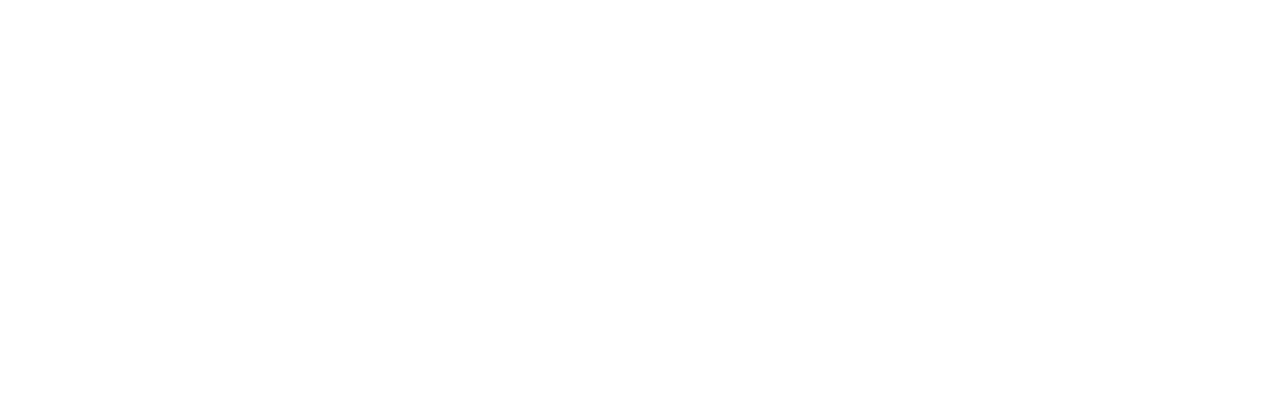
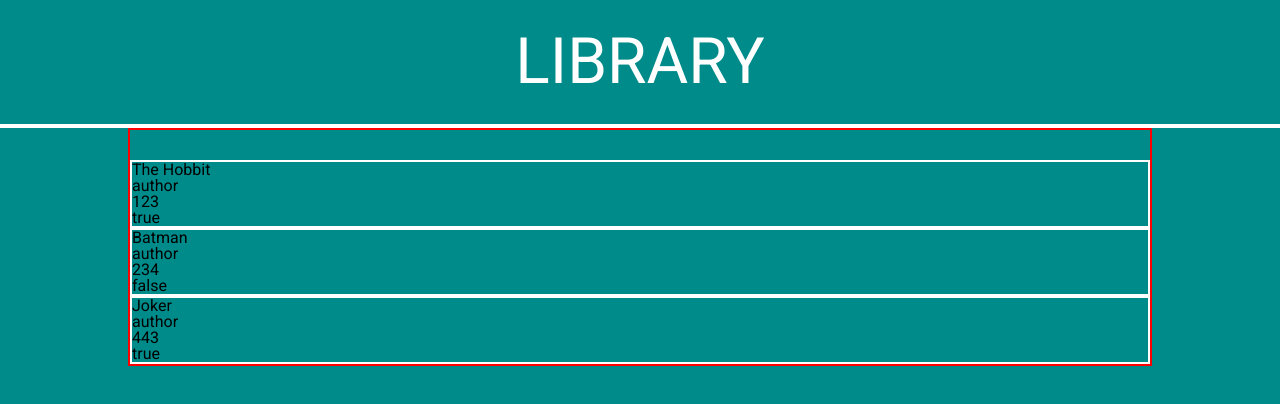
Before and after one commit to MarkR-Dev/library, a plain HTML site: page index.html in a window 1280 px wide. Drawn offline with Linux system fonts and the light colour scheme.

Commit message:
Add function to display all books

```diff
--- a/css/style.css
+++ b/css/style.css
@@ -0,0 +1,30 @@
+@import url('https://fonts.googleapis.com/css2?family=Roboto:wght@300;400;500;700&display=swap');
+
+body {
+    background-color: darkcyan;
+    font-family: Roboto;
+}
+
+header {
+    border-bottom: 4px solid white;
+}
+
+header h1 {
+    color: white;
+    font-size: 4rem;
+    text-align: center;
+    margin: 30px 0;
+}
+
+#book-container {
+    border: 2px solid red;
+    padding-top: 30px;
+    width: 80%;
+    margin: 0 auto;
+
+
+}
+
+#book-container > * {
+    border: 2px solid white;
+}
--- a/index.html
+++ b/index.html
@@ -8,6 +8,10 @@
     <script src="script.js" defer></script>
 </head>
 <body>
+    <header>
+        <h1>LIBRARY</h1>
+    </header>
 
+   <div id="book-container"></div>
 </body>
 </html>
--- a/script.js
+++ b/script.js
@@ -1,12 +1,55 @@
-const myLibrary = [];
+"use strict"
 
-function Book(title, author, pages, hasRead){
+const bookContainer = document.querySelector("#book-container");
+
+// remove these later
+const myLibrary = [
+    new Book("The Hobbit", "author", 123, true),
+    new Book("Batman", "author", 234, false),
+    new Book("Joker", "author", 443, true)
+];
+
+function Book(title, author, pages, hasRead) {
     this.title = title;
     this.author = author;
     this.pages = pages;
     this.hasRead = hasRead;
 }
 
-function addBookToLibrary(){
-    // do stuff
+function addBookToLibrary() {
 }
+
+function displayLibrary() {
+    myLibrary.forEach(book => {
+
+        const bookCard = document.createElement("div");
+        const bookTitle = document.createElement("p");
+        const bookAuthor = document.createElement("p");
+        const bookPages = document.createElement("p");
+        const bookHasRead = document.createElement("p");
+
+        bookCard.classList.add("book-card");
+
+        bookTitle.textContent = book.title;
+        bookTitle.classList.add("book-title");
+
+        bookAuthor.textContent = book.author;
+        bookAuthor.classList.add("book-author");
+
+        bookPages.textContent = book.pages;
+        bookPages.classList.add("book-pages");
+
+        bookHasRead.textContent = book.hasRead;
+        bookHasRead.classList.add("book-has-read");
+
+        bookCard.appendChild(bookTitle);
+        bookCard.appendChild(bookAuthor);
+        bookCard.appendChild(bookPages);
+        bookCard.appendChild(bookHasRead);
+
+        bookContainer.appendChild(bookCard);
+    });
+}
+
+// console.log(myLibrary)
+displayLibrary()
```
